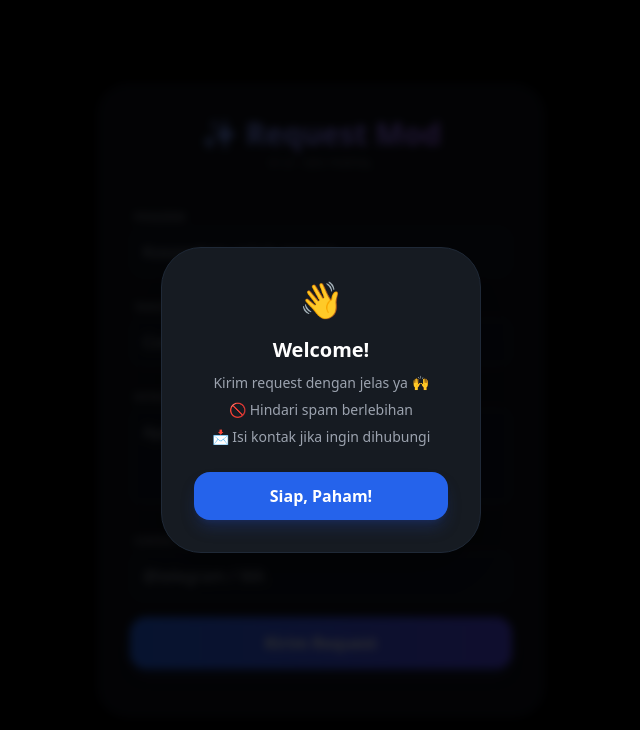
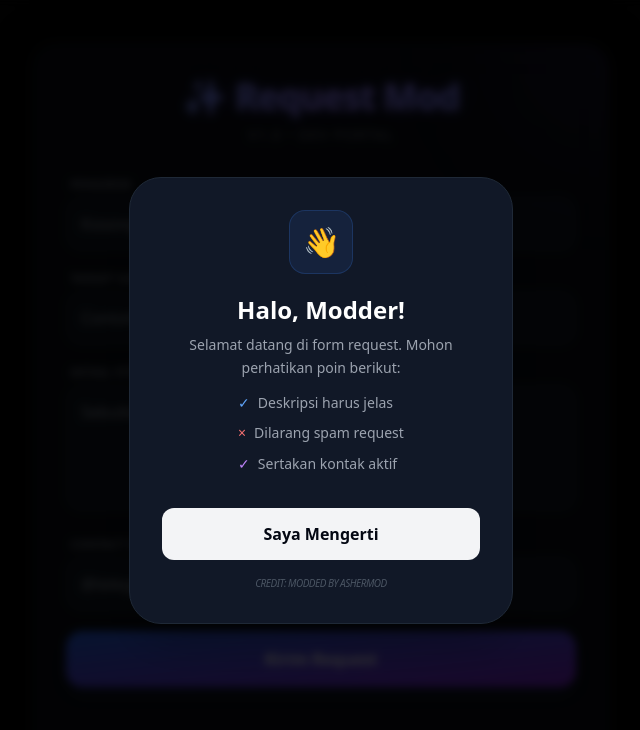
Before and after one commit to AsherMod-cloud/Request-game, a website: page index.html in a window 1280 px wide. Shown: the whole page, without its empty margins (319-959 px from the left). Drawn offline with nearby package versions, Linux system fonts and the light colour scheme.

Commit message:
Enhance index.html with layout and style updates
Updated the HTML structure and styles for improved layout and user experience.

```diff
--- a/index.html
+++ b/index.html
@@ -2,71 +2,103 @@
 <html lang="id">
 <head>
     <meta charset="UTF-8">
-    <meta name="viewport" content="width=device-width, initial-scale=1.0, maximum-scale=1.0, user-scalable=no">
-    <title>Request Mod</title>
+    <meta name="viewport" content="width=device-width, initial-scale=1.0">
+    <title>Request Mod | AsherMod</title>
     <script src="https://cdn.tailwindcss.com"></script>
     <style>
-        /* Animasi agar munculnya halus */
         @keyframes fadeIn {
-            from { opacity: 0; transform: scale(0.9); }
+            from { opacity: 0; transform: scale(0.95); }
             to { opacity: 1; transform: scale(1); }
         }
-        .animate-modal { animation: fadeIn 0.3s ease-out forwards; }
+        .animate-pop { animation: fadeIn 0.3s ease-out forwards; }
 
-        /* Menghilangkan scroll saat modal muncul */
-        .modal-open { overflow: hidden; }
+        /* Custom Glow Effect */
+        .glow-text {
+            text-shadow: 0 0 10px rgba(59, 130, 246, 0.5), 0 0 20px rgba(147, 51, 234, 0.3);
+        }
+        .glow-input:focus {
+            box-shadow: 0 0 15px rgba(59, 130, 246, 0.2);
+        }
     </style>
 </head>
 
-<body class="bg-black text-gray-200 min-h-screen flex items-center justify-center p-4">
+<body class="bg-[#050505] text-gray-200 min-h-screen flex items-center justify-center p-4 selection:bg-purple-500/30">
 
-<div class="bg-[#0f111a] p-8 rounded-[2rem] shadow-2xl w-full max-w-md border border-gray-800/50 relative">
-    <div class="text-center mb-8">
-        <h1 class="text-3xl font-bold bg-gradient-to-r from-blue-400 to-purple-500 text-transparent bg-clip-text">
+<div class="bg-gray-900/50 backdrop-blur-xl p-8 rounded-3xl shadow-[0_0_50px_-12px_rgba(0,0,0,0.5)] w-full max-w-xl border border-gray-800/50 relative overflow-hidden">
+    <div class="absolute -top-24 -right-24 w-48 h-48 bg-purple-600/10 rounded-full blur-3xl"></div>
+
+    <div class="text-center mb-8 relative">
+        <h1 class="text-4xl font-extrabold bg-gradient-to-r from-blue-400 via-purple-400 to-indigo-400 text-transparent bg-clip-text glow-text tracking-tight">
             ✨ Request Mod
         </h1>
-        <p class="text-gray-500 text-[10px] tracking-widest mt-1 uppercase">V1.0 • DEV PORTAL</p>
+        <p class="text-gray-500 mt-2 text-sm font-medium uppercase tracking-widest">v1.0 • Dev Portal</p>
     </div>
 
-    <form id="requestForm" class="space-y-4">
-        <div>
-            <label class="text-[10px] font-bold text-gray-500 ml-1 uppercase">Pengirim</label>
-            <input type="text" id="name" class="w-full p-3 rounded-xl bg-gray-900/50 border border-gray-800 focus:border-blue-500 outline-none transition-all" placeholder="Kosongkan untuk anonim">
-        </div>
-        <div>
-            <label class="text-[10px] font-bold text-gray-500 ml-1 uppercase">Target Game</label>
-            <input type="text" id="modName" required class="w-full p-3 rounded-xl bg-gray-900/50 border border-gray-800 focus:border-blue-500 outline-none transition-all" placeholder="Contoh: Mobile Legends">
-        </div>
-        <div>
-            <label class="text-[10px] font-bold text-gray-500 ml-1 uppercase">Detail Fitur</label>
-            <textarea id="description" required rows="3" class="w-full p-3 rounded-xl bg-gray-900/50 border border-gray-800 focus:border-blue-500 outline-none transition-all resize-none" placeholder="Apa yang ingin di-mod?"></textarea>
-        </div>
-        <div>
-            <label class="text-[10px] font-bold text-gray-500 ml-1 uppercase">Contact Info</label>
-            <input type="text" id="contact" class="w-full p-3 rounded-xl bg-gray-900/50 border border-gray-800 focus:border-blue-500 outline-none transition-all" placeholder="@telegram / WA">
+    <form id="requestForm" class="space-y-5 relative">
+        <div class="group">
+            <label class="text-xs font-semibold text-gray-500 ml-1 mb-1 block transition-colors group-focus-within:text-blue-400">PENGIRIM</label>
+            <input type="text" id="name"
+                class="w-full p-3.5 rounded-2xl bg-gray-800/40 border border-gray-700/50 focus:border-blue-500/50 outline-none transition-all glow-input"
+                placeholder="Kosongkan untuk anonim">
         </div>
 
-        <button id="submitBtn" class="w-full bg-gradient-to-r from-blue-600 to-indigo-600 py-3.5 rounded-2xl font-bold hover:brightness-110 active:scale-95 transition-all mt-2 shadow-lg shadow-blue-900/20">
+        <div class="group">
+            <label class="text-xs font-semibold text-gray-500 ml-1 mb-1 block transition-colors group-focus-within:text-blue-400">TARGET GAME / APP</label>
+            <input type="text" id="modName" required
+                class="w-full p-3.5 rounded-2xl bg-gray-800/40 border border-gray-700/50 focus:border-blue-500/50 outline-none transition-all glow-input"
+                placeholder="Contoh: Mobile Legends">
+        </div>
+
+        <div class="group">
+            <label class="text-xs font-semibold text-gray-500 ml-1 mb-1 block transition-colors group-focus-within:text-blue-400">DETAIL FITUR</label>
+            <textarea id="description" required rows="4"
+                class="w-full p-3.5 rounded-2xl bg-gray-800/40 border border-gray-700/50 focus:border-blue-500/50 outline-none transition-all glow-input resize-none"
+                placeholder="Sebutkan fitur mod yang diinginkan..."></textarea>
+        </div>
+
+        <div class="group">
+            <label class="text-xs font-semibold text-gray-500 ml-1 mb-1 block transition-colors group-focus-within:text-blue-400">CONTACT INFO</label>
+            <input type="text" id="contact"
+                class="w-full p-3.5 rounded-2xl bg-gray-800/40 border border-gray-700/50 focus:border-blue-500/50 outline-none transition-all glow-input"
+                placeholder="@telegram / WhatsApp">
+        </div>
+
+        <button id="submitBtn"
+            class="w-full bg-gradient-to-br from-blue-600 to-purple-700 py-4 rounded-2xl font-bold text-white shadow-lg shadow-blue-900/20 hover:shadow-blue-600/20 hover:brightness-110 active:scale-[0.98] transition-all flex justify-center items-center gap-3">
             <span id="btnText">Kirim Request</span>
+            <span id="spinner" class="hidden animate-spin h-5 w-5 border-2 border-white/30 border-t-white rounded-full"></span>
         </button>
     </form>
-    <div id="status" class="mt-4 text-center text-sm font-medium"></div>
+
+    <div id="status" class="mt-4 text-center text-sm font-medium min-h-[1.25rem]"></div>
 </div>
 
-<div id="modal" class="fixed inset-0 z-[9999] flex items-center justify-center p-6 bg-black/80 backdrop-blur-sm hidden">
-    <div class="bg-[#161b22] border border-gray-800 w-full max-w-[320px] rounded-[2.5rem] p-8 text-center shadow-2xl animate-modal">
-        <div class="text-4xl mb-4">👋</div>
-        <h2 class="text-xl font-bold text-white mb-2">Welcome!</h2>
-        <div class="text-gray-400 text-sm leading-relaxed mb-6">
-            <p>Kirim request dengan jelas ya 🙌</p>
-            <p class="mt-1">🚫 Hindari spam berlebihan</p>
-            <p class="mt-1">📩 Isi kontak jika ingin dihubungi</p>
-        </div>
-        <button id="closeModal" class="w-full bg-blue-600 hover:bg-blue-500 text-white font-bold py-3 rounded-2xl transition-all active:scale-95 shadow-lg shadow-blue-900/40">
-            Siap, Paham!
-        </button>
+<div id="modal" class="fixed inset-0 bg-black/80 backdrop-blur-sm flex items-center justify-center hidden z-50 p-4">
+  <div class="bg-gray-900 border border-gray-800 p-8 rounded-[2rem] text-center max-w-sm w-full shadow-2xl animate-pop relative overflow-hidden">
+    <div class="w-16 h-16 bg-blue-500/10 rounded-2xl flex items-center justify-center mx-auto mb-5 border border-blue-500/20">
+        <span class="text-3xl">👋</span>
     </div>
+
+    <h2 class="text-2xl font-bold text-white mb-2">Halo, Modder!</h2>
+    <div class="space-y-3 mb-8 text-gray-400 text-sm leading-relaxed">
+      <p>Selamat datang di form request. Mohon perhatikan poin berikut:</p>
+      <ul class="text-left space-y-2 inline-block mx-auto">
+        <li class="flex items-center gap-2"><span class="text-blue-400">✓</span> Deskripsi harus jelas</li>
+        <li class="flex items-center gap-2"><span class="text-red-400">×</span> Dilarang spam request</li>
+        <li class="flex items-center gap-2"><span class="text-purple-400">✓</span> Sertakan kontak aktif</li>
+      </ul>
+    </div>
+
+    <button id="closeModal" class="w-full bg-gray-100 text-gray-950 py-3.5 rounded-xl font-bold hover:bg-white transition-colors active:scale-95">
+      Saya Mengerti
+    </button>
+
+    <p class="mt-4 text-[10px] text-gray-600 uppercase tracking-tighter italic">Credit: Modded by AsherMod</p>
+  </div>
 </div>
+
+<audio id="clickSound" src="https://files.catbox.moe/3xte9v.mp3"></audio>
+<audio id="successSound" src="https://files.catbox.moe/6f3x9k.mp3"></audio>
 
 <script>
 const form = document.getElementById('requestForm');
```
